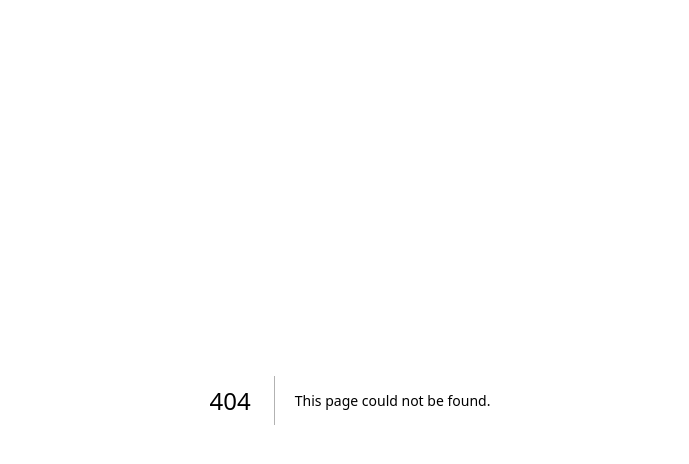
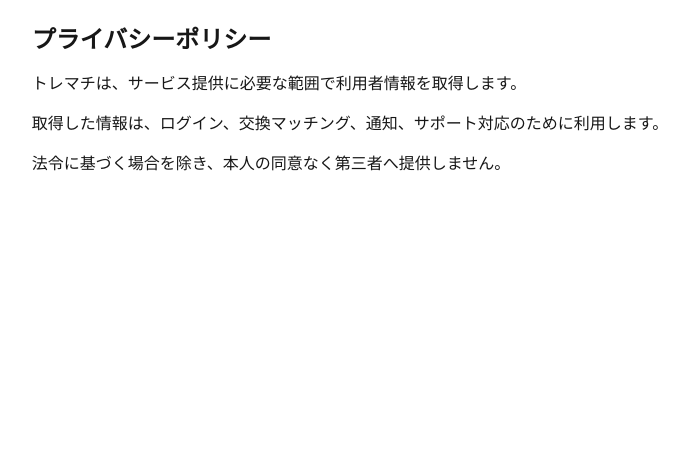
Before and after one commit to Kuteng0/trade-app, a Next.js app: page /privacy in a window 1280 px wide. Before the commit this address had no page. Shown: the top 464 px of the page, without its empty margins (290-979 px from the left). Built offline with nearby package versions, Linux system fonts and the light colour scheme.

Commit message:
Add privacy policy page

```diff
--- /dev/null
+++ b/app/privacy/page.tsx
@@ -0,0 +1,10 @@
+export default function PrivacyPage() {
+  return (
+    <main className="max-w-3xl mx-auto p-6 space-y-4">
+      <h1 className="text-2xl font-bold">プライバシーポリシー</h1>
+      <p>トレマチは、サービス提供に必要な範囲で利用者情報を取得します。</p>
+      <p>取得した情報は、ログイン、交換マッチング、通知、サポート対応のために利用します。</p>
+      <p>法令に基づく場合を除き、本人の同意なく第三者へ提供しません。</p>
+    </main>
+  );
+}
```
